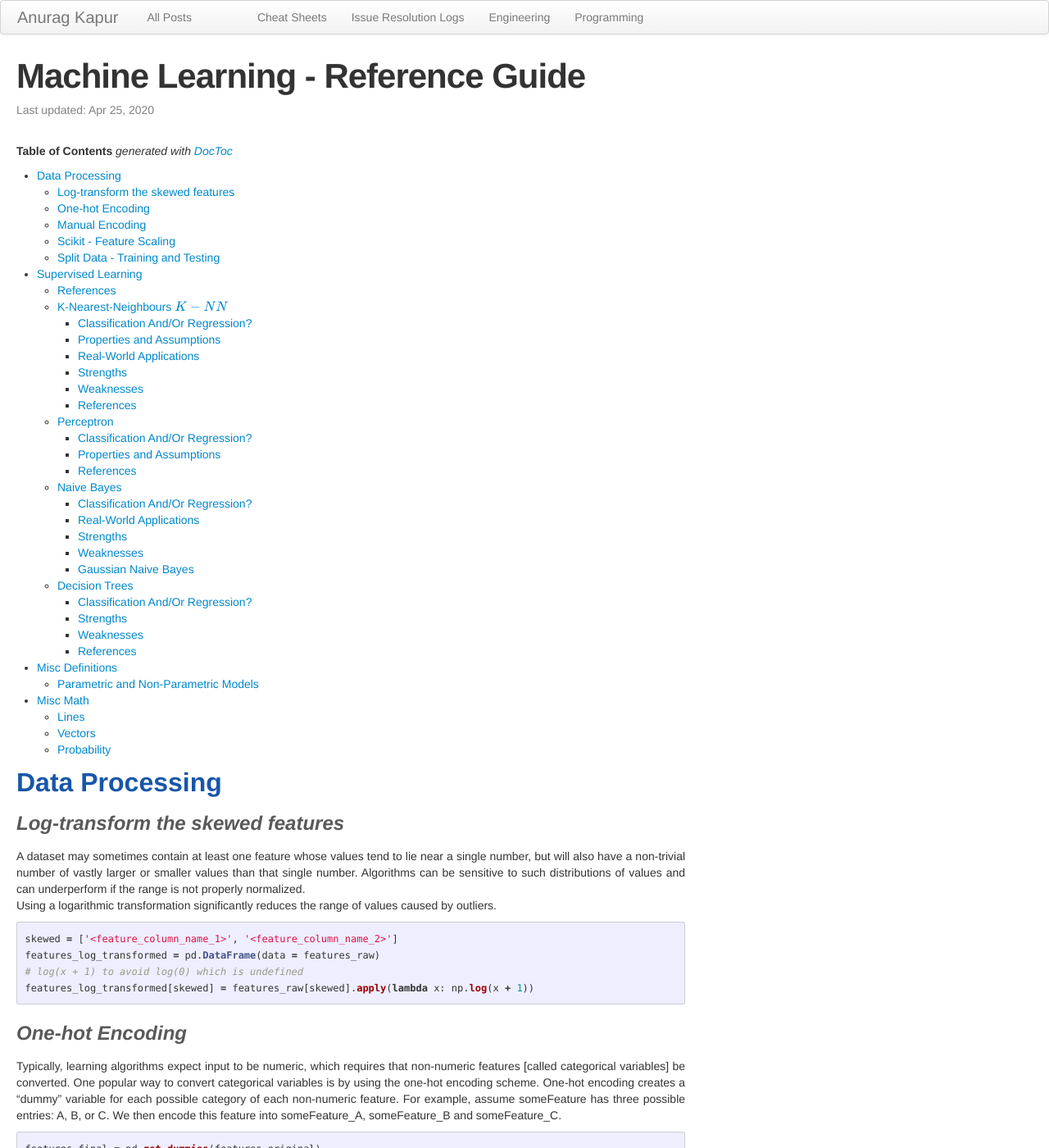
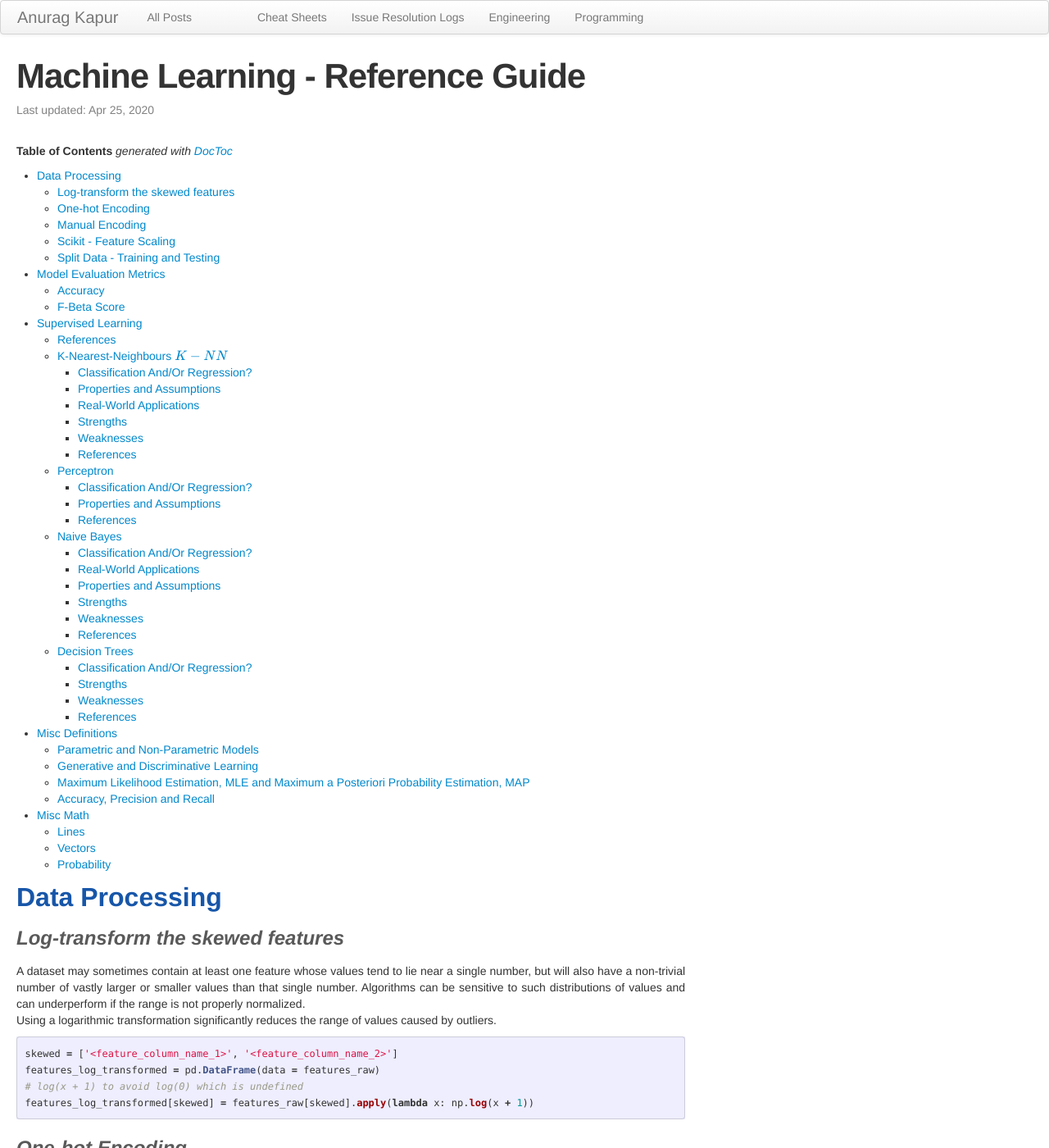
Before and after one commit to anuragkapur/anuragkapur.github.io, a Jekyll site: the page built from blog/engineering/_posts/2020-04-25-machine-learning-reference-guide.md, in a window 1280 px wide and 1400 px high. Shown: the whole window at 82% size. Built offline with Jekyll 4.4.1, drawn with Linux system fonts in a browser that asks for light colours; formulas are drawn with MathJax 3; comment, search, counter and statistics services are not loaded; some of the changed text lies outside the part shown.

Commit message:
Add Model Evaluation Metrics + note on difference between NB and Perceptron

````diff
--- a/blog/engineering/_posts/2020-04-25-machine-learning-reference-guide.md
+++ b/blog/engineering/_posts/2020-04-25-machine-learning-reference-guide.md
@@ -19,6 +19,9 @@
   - [Manual Encoding](#manual-encoding)
   - [Scikit - Feature Scaling](#scikit---feature-scaling)
   - [Split Data - Training and Testing](#split-data---training-and-testing)
+- [Model Evaluation Metrics](#model-evaluation-metrics)
+  - [Accuracy](#accuracy)
+  - [F-Beta Score](#f-beta-score)
 - [Supervised Learning](#supervised-learning)
   - [References](#references)
   - [K-Nearest-Neighbours (K-NN)](#k-nearest-neighbours-k-nn)
@@ -35,16 +38,20 @@
   - [Naive Bayes](#naive-bayes)
     - [Classification And/Or Regression?](#classification-andor-regression-2)
     - [Real-World Applications](#real-world-applications-1)
+    - [Properties and Assumptions](#properties-and-assumptions-2)
     - [Strengths](#strengths-1)
     - [Weaknesses](#weaknesses-1)
-    - [Gaussian Naive Bayes](#gaussian-naive-bayes)
+    - [References](#references-3)
   - [Decision Trees](#decision-trees)
     - [Classification And/Or Regression?](#classification-andor-regression-3)
     - [Strengths](#strengths-2)
     - [Weaknesses](#weaknesses-2)
-    - [References](#references-3)
+    - [References](#references-4)
 - [Misc Definitions](#misc-definitions)
-    - [Parametric and Non-Parametric Models](#parametric-and-non-parametric-models)
+  - [Parametric and Non-Parametric Models](#parametric-and-non-parametric-models)
+  - [Generative and Discriminative Learning](#generative-and-discriminative-learning)
+  - [Maximum Likelihood Estimation, MLE and Maximum a Posteriori Probability Estimation, MAP](#maximum-likelihood-estimation-mle-and-maximum-a-posteriori-probability-estimation-map)
+  - [Accuracy, Precision and Recall](#accuracy-precision-and-recall)
 - [Misc Math](#misc-math)
   - [Lines](#lines)
   - [Vectors](#vectors)
@@ -104,6 +111,22 @@
                                                     y_raw,
                                                     test_size = 0.2,
                                                     random_state = 0)
+```
+
+# Model Evaluation Metrics
+
+## Accuracy
+```python
+from sklearn.metrics import accuracy_score
+
+accuracy_score(y_test, y_pred)
+```
+
+## F-Beta Score
+```python
+from sklearn.metrics import fbeta_score
+
+fbeta_score(y_test, y_pred, beta=0.5)
 ```
 
 # Supervised Learning
@@ -171,12 +194,14 @@
 3. [https://scikit-learn.org/stable/modules/linear_model.html#perceptron](https://scikit-learn.org/stable/modules/linear_model.html#perceptron)
 
 ## Naive Bayes
-Different flavours of NB exist and are used depending the properties of the features, x.
-* Categorical NB: When features take a categorical value. Ex: Patient Gender feature used to predict probability of a
+* NB estimates a distribution given the data and then finds a hyperplane separating the data. This is subtly different
+to Perceptron which finds a hyperplane separating the data directly.
+* Different flavours of NB exist and are used depending the properties of the features, x.
+  * Categorical NB: When features take a categorical value. Ex: Patient Gender feature used to predict probability of a
 certain disease.
-* Multinomial NB: When features values represent counts and not categorical values: Ex: Number of occurrences of a word
-in an email that needs to be classified as spam or ham.
-* Gaussian NB: When features take on real values and follow a gaussian distribution.
+  * Multinomial NB: When features values represent counts and not categorical values: Ex: Number of occurrences of a
+word in an email that needs to be classified as spam or ham.
+  * Gaussian NB: When features take on real values and follow a gaussian distribution.
 
 ### Classification And/Or Regression?
 Classification
````
